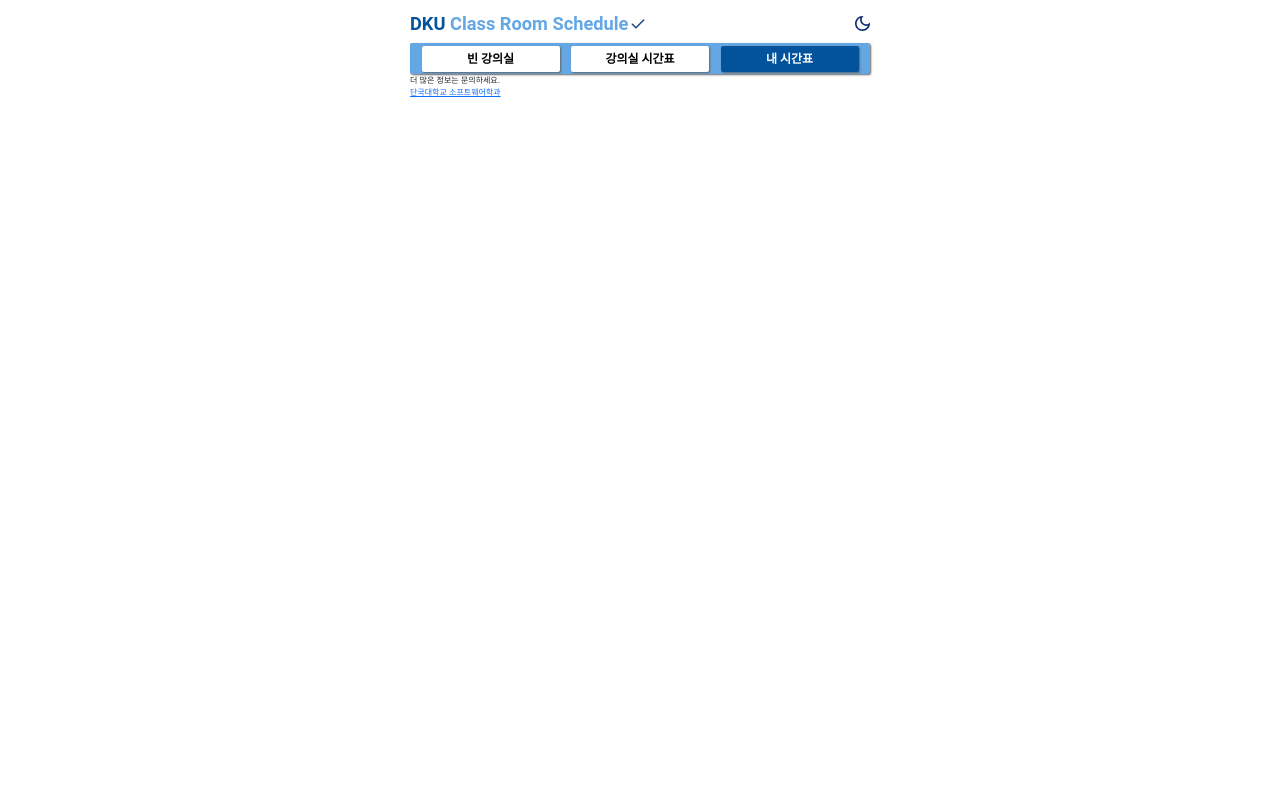
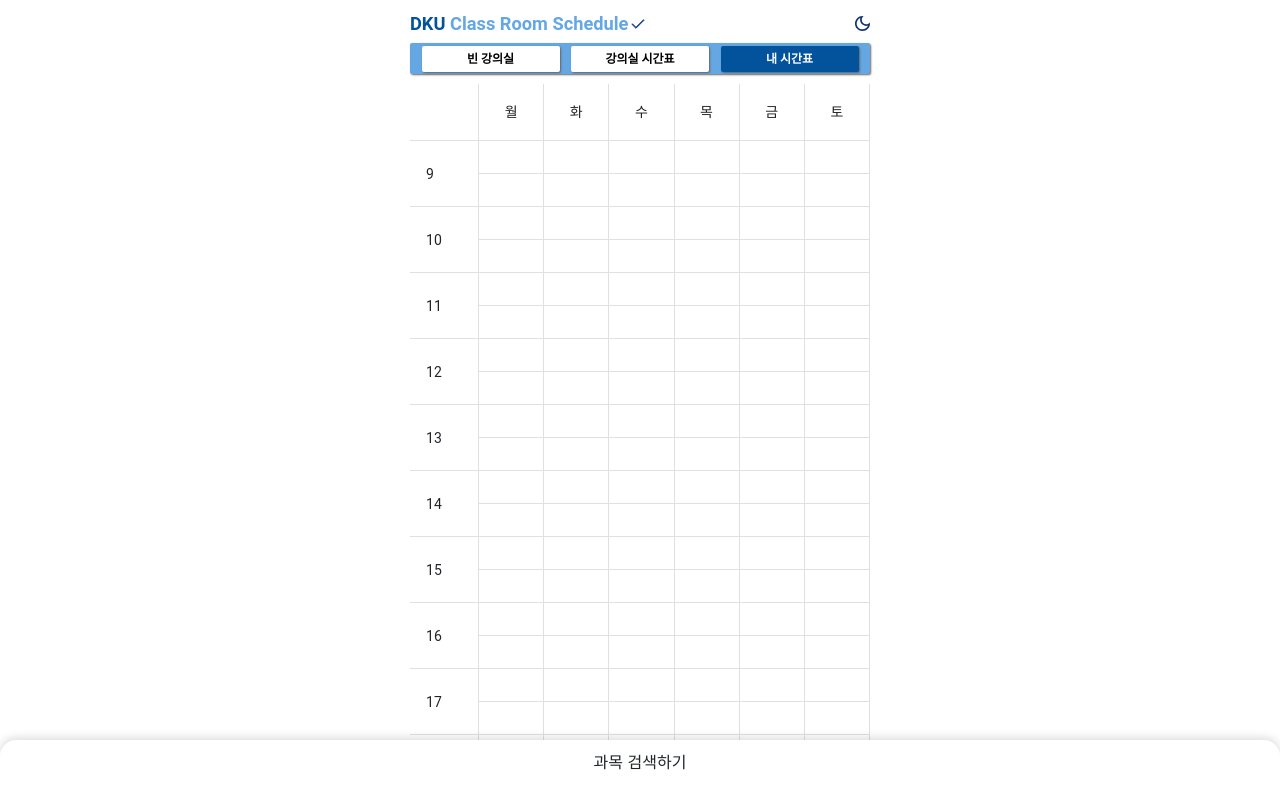
Before and after one commit to ellen24k/opensw, a React (Create React App) app in the folder frontend/: page /MySchedulePage in a window 1280 px wide. Shown: the top 799 px of the page. Built offline with nearby package versions, Linux system fonts and the light colour scheme; the HTML template or start-up script is replaced by a standard one; a web font is replaced by a local one.

Commit message:
MySchedulePage에 시간표와 BottomSheet 추가

```diff
--- a/frontend/src/components/MySchedulePage.js
+++ b/frontend/src/components/MySchedulePage.js
@@ -1,11 +1,13 @@
 /* 기능: 내 시간표 */
-
+import BottomSheet from './BottomSheet.js';
 import MainFrame from "./MainFrame.js";
 import NaviBar from "./NaviBar.js";
+import GanttChart from './GanttChart.js';
 import { SelectedOptionIdSetterContext } from "./NaviContext.js";
-import { useContext, useEffect } from "react";
+import { useContext, useEffect, useState } from "react";
 
 function MySchedulePage() {
+    const [classListTable, setClassListTable] = useState([]);
     const setSelectedOptionId = useContext(SelectedOptionIdSetterContext)
     useEffect(() => {
         setSelectedOptionId(2)
@@ -14,7 +16,8 @@ function MySchedulePage() {
     return (
         <MainFrame>
             <NaviBar />
-            {/* 여기에 코드를 작성해주세요. */}
+            <GanttChart courses={classListTable}></GanttChart>
+            <BottomSheet classListTable={classListTable} setClassListTable={setClassListTable} />
         </MainFrame>
     )
 }
```
